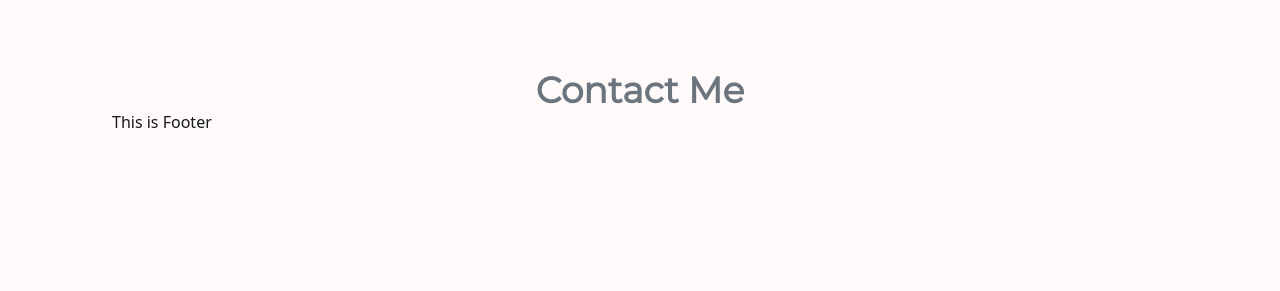
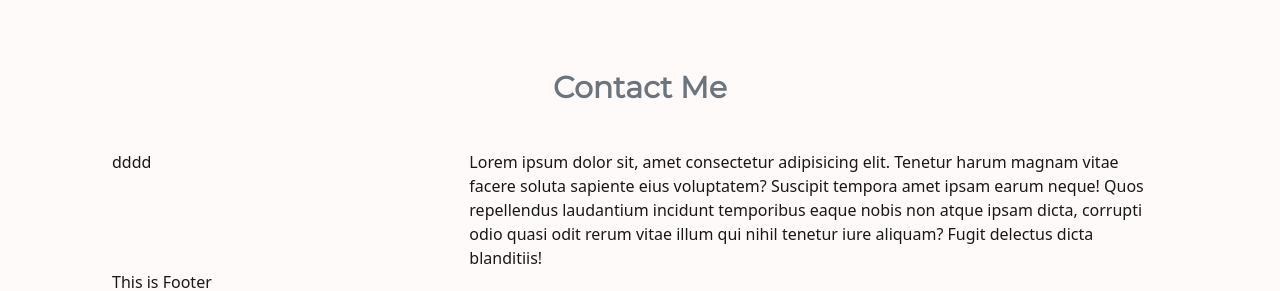
Before and after one commit to Franz090/my-portfolio, a React (Vite) app: page / in a window 1280 px wide. Shown: the part 542-833 px from the top of the page. Before the commit the page ends 800 px from the top, so only its background shows below. Built offline with nearby package versions, Linux system fonts and the light colour scheme.

Commit message:
fix lazy load

```diff
--- a/package.json
+++ b/package.json
@@ -17,7 +17,6 @@
     "postcss": "^8.4.29",
     "react": "^18.2.0",
     "react-dom": "^18.2.0",
-    "react-lazyload": "^3.2.0",
     "react-responsive": "^9.0.2",
     "react-router-dom": "^6.15.0",
     "react-scroll": "^1.8.9",
--- a/src/pages/home.jsx
+++ b/src/pages/home.jsx
@@ -1,14 +1,18 @@
-import React from 'react';
-import LazyLoad from 'react-lazyload';
+import React, { lazy, Suspense } from 'react';
 import myProfile from '../assets/images/my-profile.png';
 
 function HomePage() {
+  const LazyLoad = lazy(() => import('react-lazyload'));
   return (
     <section className="grid grid-cols-1 lg:grid-cols-2 gap-0 lg:mt-1  md:mt-12">
       <div className="col-span-1 flex flex-col justify-center items-center ">
-      <LazyLoad height={200} offset={100} once>
-        <img src={myProfile} alt="myProfile" className='my-profile h-100 w-auto xl:right-[-90px] lg:right-[-39px] relative  '  />
-        </LazyLoad>
+
+      <Suspense>
+          <LazyLoad height={200} offset={100} once>
+            <img src={myProfile} alt="myProfile" className='my-profile h-100 w-auto xl:right-[-90px] lg:right-[-39px] relative ' />
+          </LazyLoad>
+        </Suspense>
+
       </div>
       <div className="col-span-1 flex flex-col justify-center items-center relative xl:right-[54px] lg:top-[85px] ">
         <div className="text-center sm:text-center lg:pb-44 md:pb-3 lg:mt-12 md:mb-9 sm:mb-6">
--- a/src/shared/components/Partials/Contact.jsx
+++ b/src/shared/components/Partials/Contact.jsx
@@ -1,22 +1,23 @@
-import React from 'react'
+import React from 'react';
 
 const Contact = () => {
   return (
-    <div>
-      <div id="contact" className='md:px-10 sm:px-10 xl:px-28  '>
-        <h6 className='text-center font-montserrat font-semibold	 lg:text-4xl md:text-3xl text-2xl text-gray-light	'>Contact Me</h6>
+    <>
+      <div id="contact" className="md:px-10 sm:px-10 xl:px-28 ">
+        <h6 className="text-center font-montserrat font-semibold lg:text-3xl md:text-3xl text-2xl text-gray-light">Contact Me</h6>
 
+        <div className="grid lg:grid-cols-3 grid-cols-1  gap-4 pt-11 ">
+          <div className='col-span-1'>
+          dddd
 
+          </div>
+          <div className="lg:col-span-2 col-span-1">
+            Lorem ipsum dolor sit, amet consectetur adipisicing elit. Tenetur harum magnam vitae facere soluta sapiente eius voluptatem? Suscipit tempora amet ipsam earum neque! Quos repellendus laudantium incidunt temporibus eaque nobis non atque ipsam dicta, corrupti odio quasi odit rerum vitae illum qui nihil tenetur iure aliquam? Fugit delectus dicta blanditiis!
+          </div>
+        </div>
+      </div>
+    </>
+  );
+};
 
-
-
-
-
-
-
-        </div>
-   </div>
-  )
-}
-
-export default Contact
+export default Contact;
```
Also changed, not shown: 1 other file (tests, documents, lock files or other folders).
